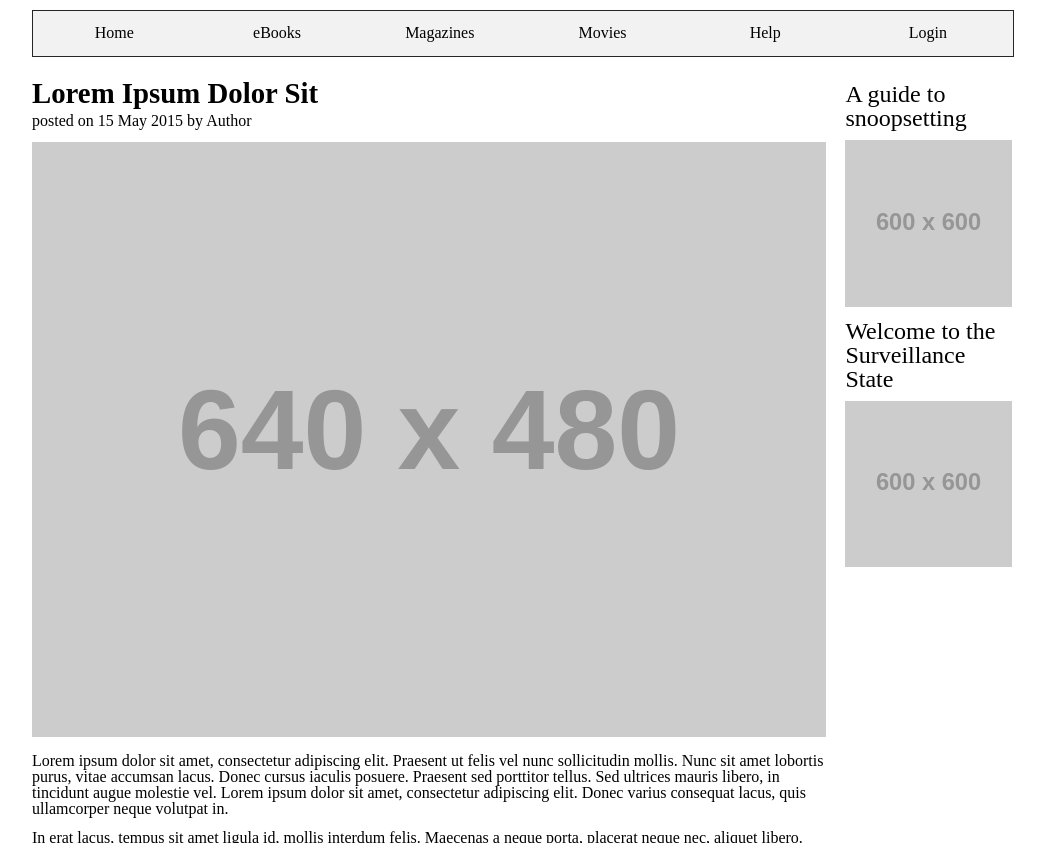
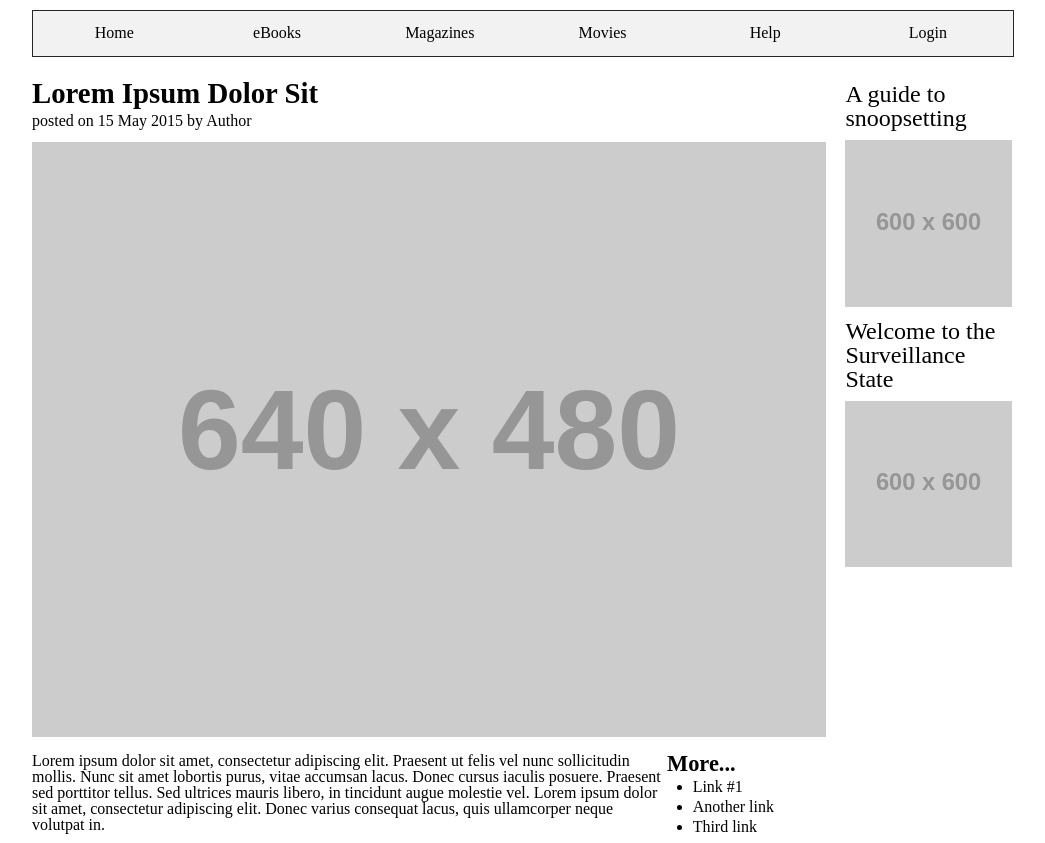
Before and after one commit to baloki/test-store, a plain HTML site: page index.html in a window 1280 px wide. Shown: the part 86-929 px from the top of the page, without its empty margins (118-1163 px from the left). Drawn offline with Linux system fonts and the light colour scheme; placeholder pictures from the web are drawn by us.

Commit message:
Added in Flexbox into article content
Added in Flexbox to the article content to allow it to re-order
depending on screensize.

```diff
--- a/assets/css/_additional_links.scss
+++ b/assets/css/_additional_links.scss
@@ -1,7 +1,14 @@
-.additional-links__list {
-  list-style: disc;
+.additional-links {
+  @include breakpoint($tablet) {
+    order: 2;
+    width: 20%;
+  }
 
-  &__item {
-    margin: 0.25em 1.6em;
+  &__list {
+    list-style: disc;
+
+    &__item {
+      margin: 0.25em 1.6em;
+    }
   }
 }
--- a/assets/css/_article.scss
+++ b/assets/css/_article.scss
@@ -3,6 +3,11 @@
     float: left;
     margin-right: 2%;
     width: 81%;
+
+    &__content {
+      display: flex;
+      flex-wrap: wrap;
+    }
   }
 
   &__image {
@@ -13,5 +18,16 @@
 
   &__paragraph {
     margin-bottom: 0.8em;
+
+    @include breakpoint($tablet) {
+      &:nth-child(1) {
+        width: 80%;
+      }
+
+      &:nth-child(2) {
+        flex-grow: 2;
+        order: 3;
+      }
+    }
   }
 }
--- a/index.html
+++ b/index.html
@@ -47,6 +47,7 @@
             posted on 15 May 2015 by <a href="#">Author</a>
           </div>
           <img src="http://placehold.it/640x480" alt="4:3" class="article__image" />
+          <div class="article__content">
             <p class="article__paragraph">
               Lorem ipsum dolor sit amet, consectetur adipiscing elit. Praesent ut felis vel nunc sollicitudin mollis. Nunc sit amet lobortis purus, vitae accumsan lacus. Donec cursus iaculis posuere. Praesent sed porttitor tellus. Sed ultrices mauris libero, in tincidunt augue molestie vel. Lorem ipsum dolor sit amet, consectetur adipiscing elit. Donec varius consequat lacus, quis ullamcorper neque volutpat in.
             </p>
@@ -75,6 +76,7 @@
                 </li>
               </ul>
             </menu>
+          </div>
         </article>
 
         <div class="related">
```
Also changed, not shown: assets/css/main.css, 1 other file. Lines whose indentation alone changed are shown as unchanged.
